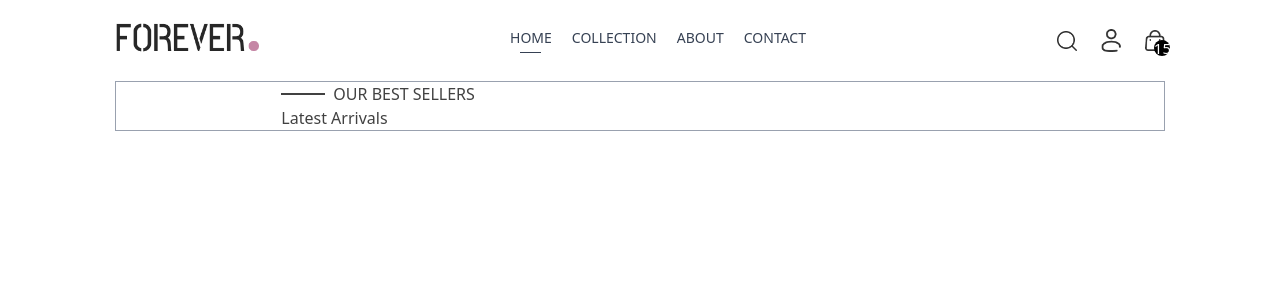
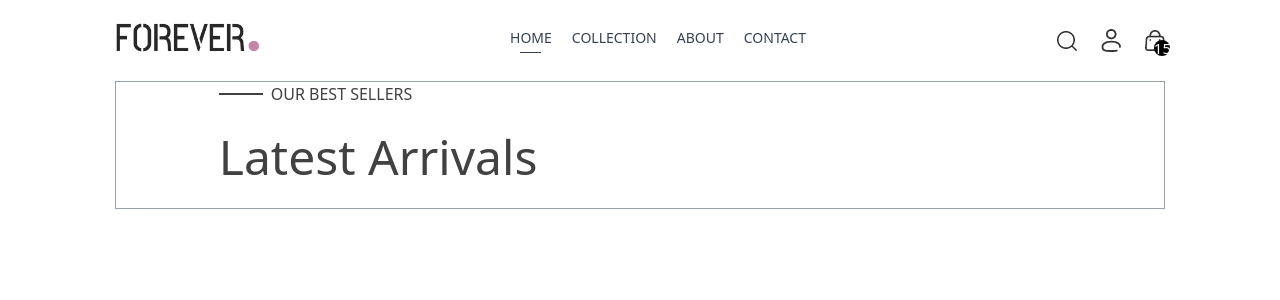
Before and after one commit to hellokristinafaye/clothing-ecommerce, a React (Vite) app: page / in a window 1280 px wide. Shown: the top 300 px of the page. Built offline with nearby package versions, Linux system fonts and the light colour scheme.

Commit message:
Latest styled

```diff
--- a/src/components/Hero.jsx
+++ b/src/components/Hero.jsx
@@ -10,7 +10,7 @@ const Hero = () => {
                       <p className="w-8 md:w-11 h-[2px] bg-[#414141]"></p>
                       <p className="font-medium text-sm md:text-base">OUR BEST SELLERS</p>
                   </div>
-                  <h1 className="">Latest Arrivals</h1>
+                  <h1 className="text-3xl sm:py-3 lg:text-5xl leading-relaxed">Latest Arrivals</h1>
             </div>
           </div>
     </div>
```
